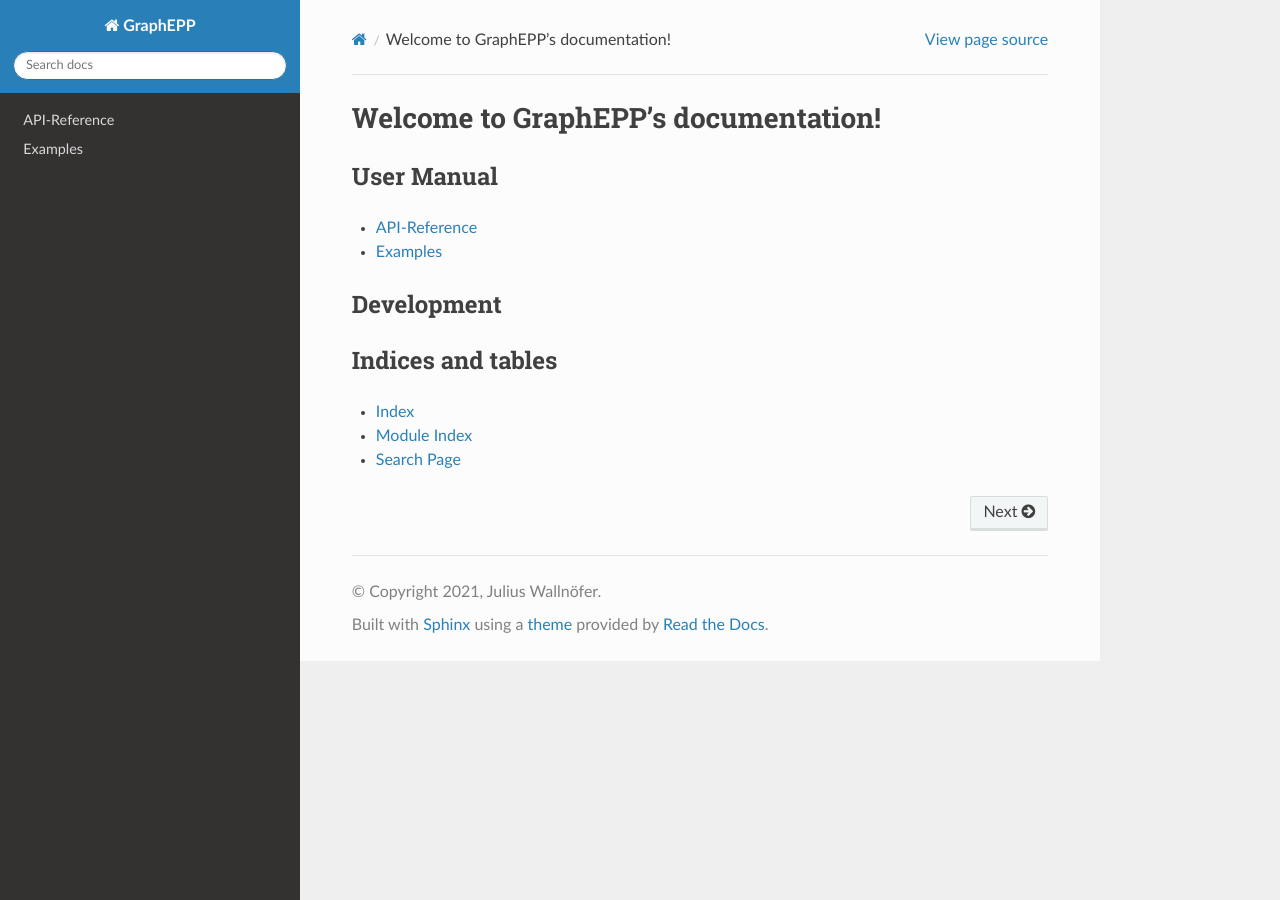
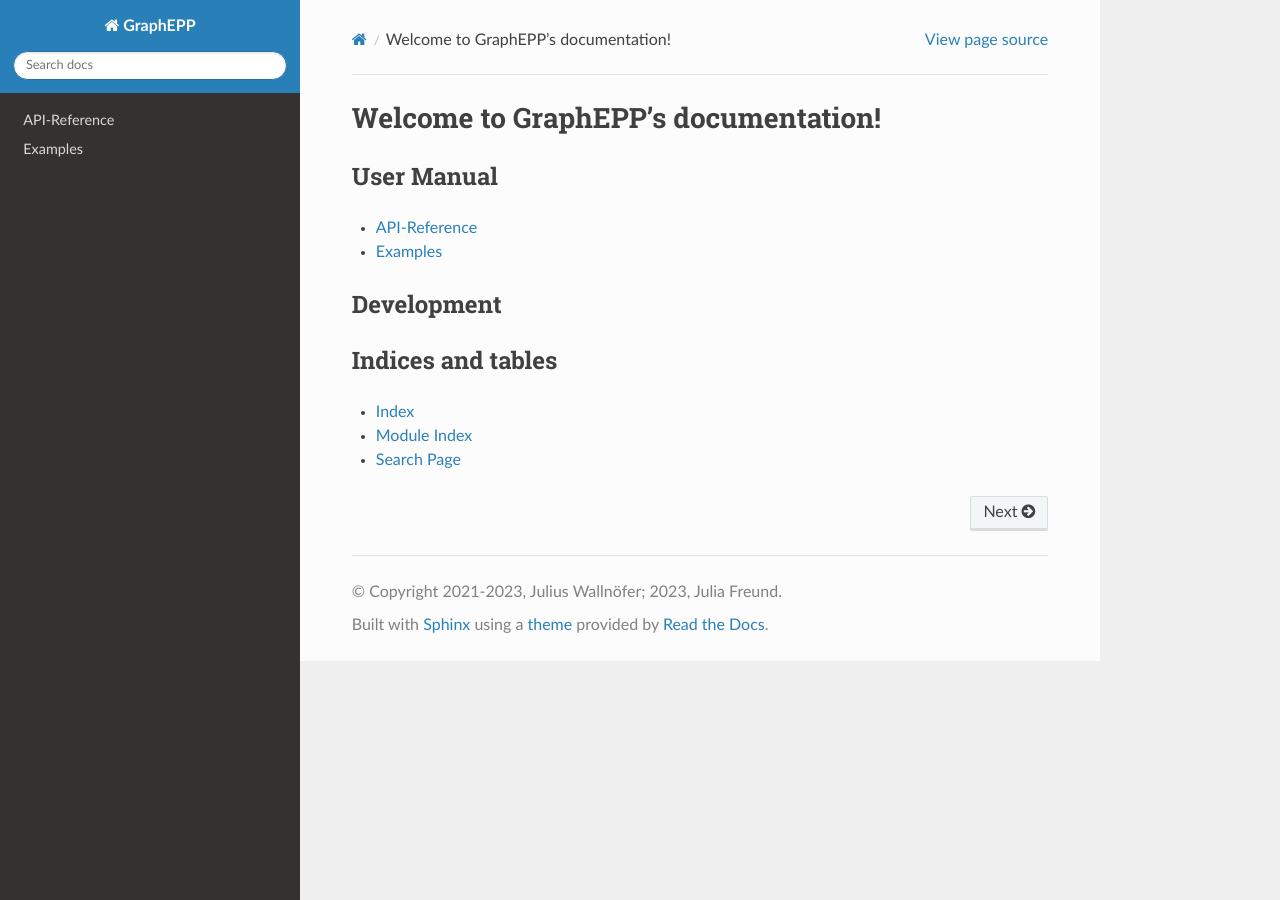
Before and after one commit to jwallnoefer/graphepp, a Sphinx documentation site: the page built from docs/index.rst, in a window 1280 px wide. Built offline with Sphinx 7.4.7 and the Read the Docs theme 2.0.0, drawn with Linux system fonts in a browser that asks for light colours; the version number could not be read and is left out.

Commit message:
update copyright information

```diff
--- a/docs/conf.py
+++ b/docs/conf.py
@@ -15,8 +15,8 @@ import graphepp
 # -- Project information -----------------------------------------------------
 
 project = "GraphEPP"
-copyright = "2021, Julius Wallnöfer"
-author = "Julius Wallnöfer"
+copyright = "2021-2023, Julius Wallnöfer; 2023, Julia Freund"
+author = "Julius Wallnöfer, Julia Freund"
 
 # The full version, including alpha/beta/rc tags
 release = graphepp.__version__
```
Also changed, not shown: 1 other file.
